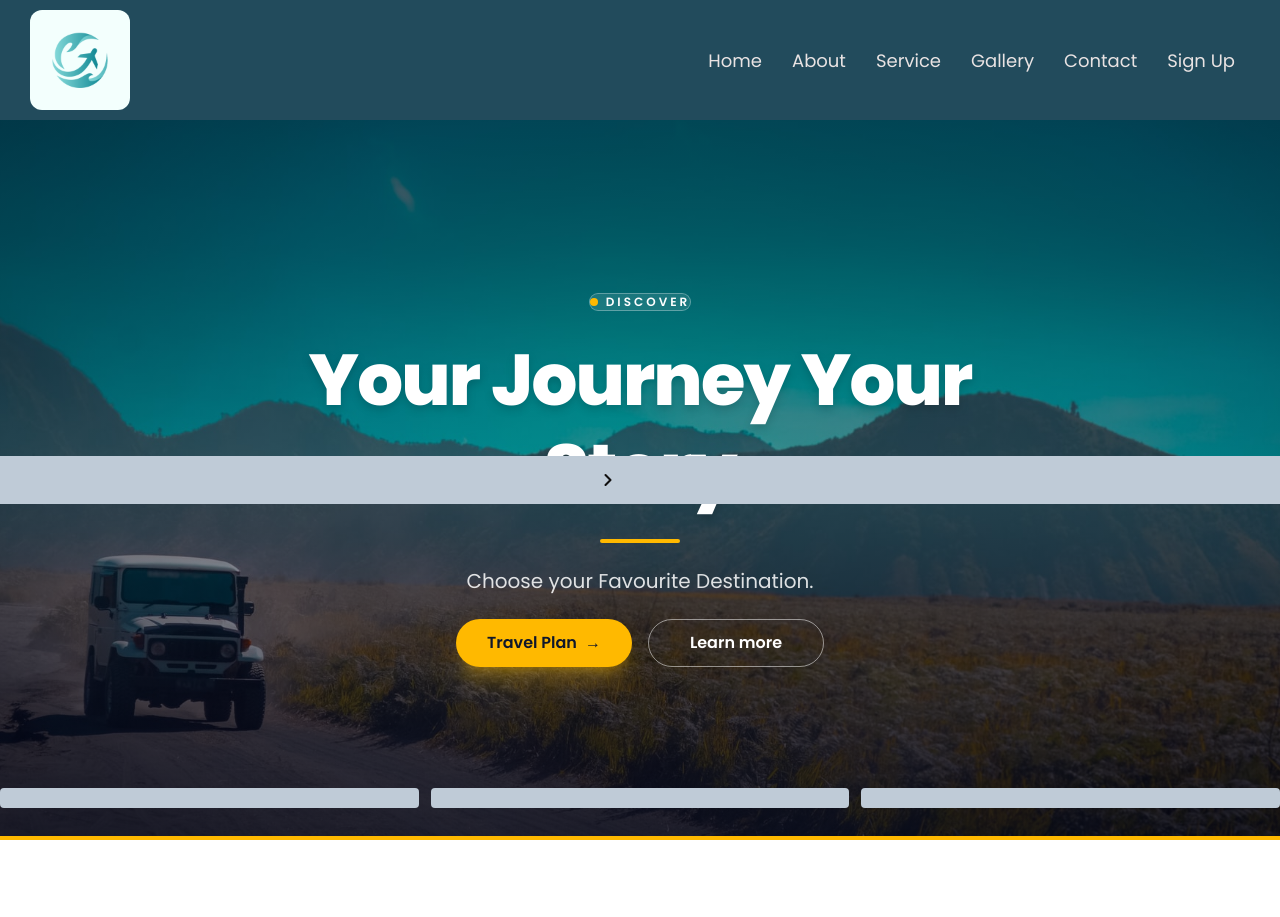
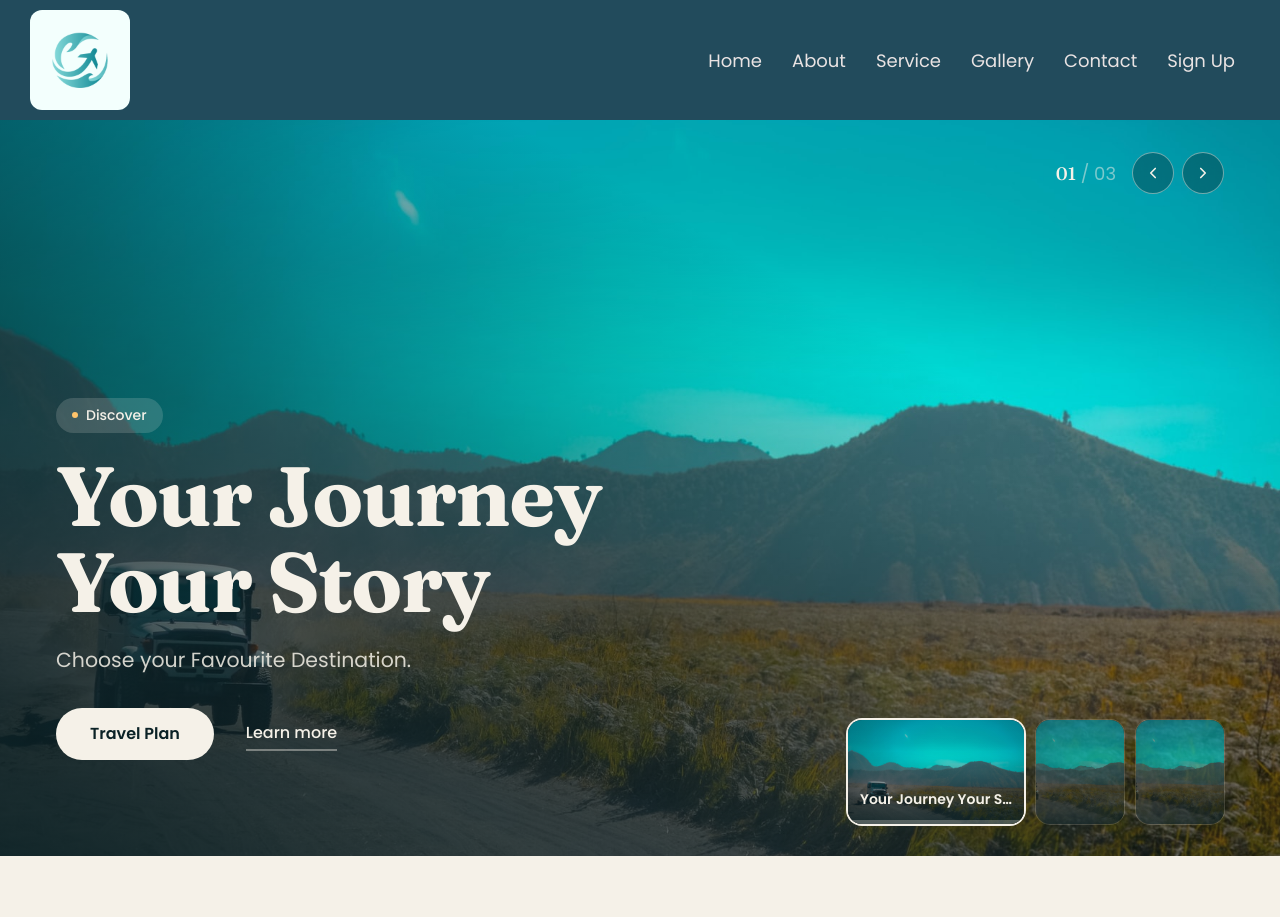
Before and after one commit to shabareeshabv/Travel-Website-Using-MERN, a React (Vite) app: page / in a window 1280 px wide. Shown: the top 917 px of the page. Built offline with nearby package versions, Linux system fonts and the light colour scheme.

Commit message:
destination

```diff
--- a/src/components/Destination.jsx
+++ b/src/components/Destination.jsx
@@ -2,47 +2,128 @@ import Mountain1 from "../assets/1.jpg";
 import Mountain2 from "../assets/4.jpg";
 import Mountain3 from "../assets/9.jpg";
 import Mountain4 from "../assets/10.jpg";
-import DestinationData from "./DestinationData";
-import "./DestinationStyles.css";
+
+/*
+  Destination section (self-contained: no DestinationData or
+  DestinationStyles.css needed, so you can delete those two files).
+  Rows alternate sides automatically.
+*/
+
+const destinations = [
+  {
+    heading: "Taal Volcano, Batangas, Philippines",
+    text: "Located in the province of Batangas, Taal Volcano is one of the most iconic landscapes in the Philippines. It is a volcano inside a lake on an island, creating a breathtaking natural wonder. The hike up to the crater is short and beginner-friendly, offering stunning views of the surrounding Taal Lake. Visitors can also enjoy boat tours and local delicacies like 'bulalo' after their adventure.",
+    img1: Mountain1,
+    img2: Mountain2,
+  },
+  {
+    heading: "Mount Fuji, Japan",
+    text: "Mount Fuji, Japan's highest peak, is an iconic symbol of the country. Located about 100 kilometers southwest of Tokyo, this active stratovolcano attracts climbers and tourists from around the world. The best views can be enjoyed from the Fuji Five Lakes region or during the cherry blossom season. Hiking the mountain is a popular activity, especially in summer.",
+    img1: Mountain1,
+    img2: Mountain2,
+  },
+  {
+    heading: "The Swiss Alps, Switzerland",
+    text: "The Swiss Alps offer some of the most stunning mountain landscapes in the world. With breathtaking peaks, picturesque villages, and world-class ski resorts like Zermatt and St. Moritz, this region is a paradise for nature lovers and adventure seekers. Visitors can enjoy hiking, skiing, and scenic train rides through the mountains.",
+    img1: Mountain1,
+    img2: Mountain2,
+  },
+  {
+    heading: "Machu Picchu, Peru",
+    text: "Machu Picchu, the famous Incan citadel, is nestled high in the Andes Mountains of Peru. This UNESCO World Heritage Site offers stunning views and a glimpse into ancient history. Visitors can trek the Inca Trail to reach the ruins or take a scenic train ride. The site is surrounded by lush greenery and mist-covered peaks, making it one of the most breathtaking destinations in the world.",
+    img1: Mountain3,
+    img2: Mountain4,
+  },
+];
+
+// "Taal Volcano, Batangas, Philippines" -> name + place
+const splitHeading = (h) => {
+  const i = h.indexOf(",");
+  return i === -1 ? { name: h, place: "" } : { name: h.slice(0, i), place: h.slice(i + 1).trim() };
+};
+
+function DestinationRow({ heading, text, img1, img2, reverse }) {
+  const { name, place } = splitHeading(heading);
+  return (
+    <article className={`dx-row${reverse ? " dx-reverse" : ""}`}>
+      <div className="dx-photos">
+        <img className="dx-main" src={img1} alt={name} loading="lazy" />
+        <img className="dx-side" src={img2} alt="" loading="lazy" />
+      </div>
+
+      <div className="dx-copy">
+        {place && (
+          <p className="dx-place">
+            <svg width="16" height="16" viewBox="0 0 24 24" fill="none" stroke="currentColor" strokeWidth="2" strokeLinecap="round" strokeLinejoin="round" aria-hidden="true">
+              <path d="M12 21s-7-6.2-7-11.5A7 7 0 0 1 19 9.5C19 14.8 12 21 12 21z" />
+              <circle cx="12" cy="9.5" r="2.5" />
+            </svg>
+            {place}
+          </p>
+        )}
+        <h3>{name}</h3>
+        <p className="dx-text">{text}</p>
+      </div>
+    </article>
+  );
+}
 
 const Destination = () => {
   return (
-    <div className="destination">
-      <h1>Explore Stunning Destinations</h1>
-      <p>Discover breathtaking landscapes and unique travel experiences.</p>
+    <section id="destinations" className="dx">
+      <style>{`
+        @import url('https://fonts.googleapis.com/css2?family=Fraunces:opsz,wght@9..144,500;9..144,700&family=Instrument+Sans:wght@400;500;600&display=swap');
 
-      <DestinationData
-        className="first-des"
-        heading="Taal Volcano, Batangas, Philippines"
-        text="Located in the province of Batangas, Taal Volcano is one of the most iconic landscapes in the Philippines. It is a volcano inside a lake on an island, creating a breathtaking natural wonder. The hike up to the crater is short and beginner-friendly, offering stunning views of the surrounding Taal Lake. Visitors can also enjoy boat tours and local delicacies like 'bulalo' after their adventure."
-        img1={Mountain1}
-        img2={Mountain2}
-      />
+        .dx { --ink:#0B2226; --foam:#F5F1E8; --sun:#FFC46B; --pin:#1F6F66;
+          background:var(--foam); color:var(--ink); font-family:'Instrument Sans',system-ui,sans-serif;
+          padding:clamp(64px,10vw,128px) clamp(24px,5vw,56px); box-sizing:border-box; }
+        .dx *, .dx *::before, .dx *::after { box-sizing:border-box; }
+        .dx h2, .dx h3, .dx p { margin:0; padding:0; }
 
-      <DestinationData
-        className="first-des"
-        heading="Mount Fuji, Japan"
-        text="Mount Fuji, Japan's highest peak, is an iconic symbol of the country. Located about 100 kilometers southwest of Tokyo, this active stratovolcano attracts climbers and tourists from around the world. The best views can be enjoyed from the Fuji Five Lakes region or during the cherry blossom season. Hiking the mountain is a popular activity, especially in summer."
-        img1={Mountain1}
-        img2={Mountain2}
-      />
+        .dx-inner { max-width:1180px; margin:0 auto; }
 
-      <DestinationData
-        className="first-des"
-        heading="The Swiss Alps, Switzerland"
-        text="The Swiss Alps offer some of the most stunning mountain landscapes in the world. With breathtaking peaks, picturesque villages, and world-class ski resorts like Zermatt and St. Moritz, this region is a paradise for nature lovers and adventure seekers. Visitors can enjoy hiking, skiing, and scenic train rides through the mountains."
-        img1={Mountain1}
-        img2={Mountain2}
-      />
+        .dx-head { max-width:640px; margin-bottom:clamp(48px,8vw,96px); }
+        .dx-head h2 { font-family:'Fraunces',Georgia,serif; font-variation-settings:"opsz" 144; font-weight:700;
+          font-size:clamp(34px,5vw,56px); line-height:1.05; letter-spacing:-.02em; }
+        .dx-head p { margin-top:18px; font-size:clamp(17px,1.6vw,20px); line-height:1.55; color:rgba(11,34,38,.72); }
 
-      <DestinationData
-        className="first-des-reverse"
-        heading="Machu Picchu, Peru"
-        text="Machu Picchu, the famous Incan citadel, is nestled high in the Andes Mountains of Peru. This UNESCO World Heritage Site offers stunning views and a glimpse into ancient history. Visitors can trek the Inca Trail to reach the ruins or take a scenic train ride. The site is surrounded by lush greenery and mist-covered peaks, making it one of the most breathtaking destinations in the world."
-        img1={Mountain3}
-        img2={Mountain4}
-      />
-    </div>
+        .dx-row { display:grid; grid-template-columns:1.05fr 1fr; gap:clamp(32px,6vw,88px); align-items:center; }
+        .dx-row + .dx-row { margin-top:clamp(72px,10vw,128px); }
+        .dx-reverse { grid-template-columns:1fr 1.05fr; }
+        .dx-reverse .dx-photos { order:2; }
+
+        .dx-photos { position:relative; padding-bottom:12%; }
+        .dx-main { display:block; width:80%; aspect-ratio:4/5; object-fit:cover; border-radius:20px;
+          box-shadow:0 24px 48px -24px rgba(11,34,38,.45); }
+        .dx-side { position:absolute; right:0; bottom:0; width:50%; aspect-ratio:1/1; object-fit:cover;
+          border-radius:20px; border:8px solid var(--foam); box-shadow:0 18px 36px -18px rgba(11,34,38,.5); }
+        .dx-reverse .dx-main { margin-left:auto; }
+        .dx-reverse .dx-side { right:auto; left:0; }
+
+        .dx-place { display:inline-flex; align-items:center; gap:6px; color:var(--pin); font-weight:600; font-size:15px; }
+        .dx-copy h3 { margin-top:12px; font-family:'Fraunces',Georgia,serif; font-variation-settings:"opsz" 144;
+          font-weight:700; font-size:clamp(30px,4vw,46px); line-height:1.08; letter-spacing:-.015em; }
+        .dx-copy h3::after { content:""; display:block; width:56px; height:4px; border-radius:99px; background:var(--sun); margin-top:20px; }
+        .dx-text { margin-top:22px; max-width:520px; font-size:17px; line-height:1.7; color:rgba(11,34,38,.8); }
+
+        @media (max-width:860px) {
+          .dx-row, .dx-reverse { grid-template-columns:1fr; }
+          .dx-reverse .dx-photos { order:0; }
+          .dx-main { width:84%; }
+        }
+      `}</style>
+
+      <div className="dx-inner">
+        <header className="dx-head">
+          <h2>Explore stunning destinations</h2>
+          <p>Discover breathtaking landscapes and unique travel experiences.</p>
+        </header>
+
+        {destinations.map((d, i) => (
+          <DestinationRow key={d.heading} {...d} reverse={i % 2 === 1} />
+        ))}
+      </div>
+    </section>
   );
 };
 
--- a/src/components/Hero.jsx
+++ b/src/components/Hero.jsx
@@ -1,6 +1,11 @@
 import { useState, useEffect } from "react";
 
-function Hero({ slides, interval = 5000 }) {
+/*
+  Hero carousel (self-contained styling: no Tailwind needed, so global
+  resets or button styles in your project can't break the spacing).
+  slides: [{ img, title, text, tag, url, buttonText }]
+*/
+function Hero({ slides, interval = 6000 }) {
   const [current, setCurrent] = useState(0);
   const [paused, setPaused] = useState(false);
   const total = slides.length;
@@ -10,113 +15,187 @@ function Hero({ slides, interval = 5000 }) {
     if (paused) return;
     const t = setTimeout(() => go(current + 1), interval);
     return () => clearTimeout(t);
+    // eslint-disable-next-line react-hooks/exhaustive-deps
   }, [current, paused, interval]);
 
   const s = slides[current];
+  const pad = (n) => String(n).padStart(2, "0");
 
   return (
     <section
-      className="relative h-[90vh] min-h-[560px] w-full overflow-hidden bg-slate-950"
+      className="hx"
       onMouseEnter={() => setPaused(true)}
       onMouseLeave={() => setPaused(false)}
+      onFocus={() => setPaused(true)}
+      onBlur={() => setPaused(false)}
     >
       <style>{`
-        @keyframes fadeUp { from { opacity:0; transform: translateY(30px) } to { opacity:1; transform:none } }
-        @keyframes heroBar { from { transform: scaleX(0) } to { transform: scaleX(1) } }
+        @import url('https://fonts.googleapis.com/css2?family=Fraunces:opsz,wght@9..144,500;9..144,700&family=Instrument+Sans:wght@400;500;600&display=swap');
+
+        .hx { --ink:#0B2226; --foam:#F5F1E8; --sun:#FFC46B; --lagoon:#5ED1C0;
+          position:relative; width:100%; height:92vh; min-height:600px; overflow:hidden;
+          background:var(--ink); font-family:'Instrument Sans',system-ui,sans-serif; box-sizing:border-box; }
+        .hx *, .hx *::before, .hx *::after { box-sizing:border-box; }
+        .hx button { font:inherit; cursor:pointer; margin:0; }
+        .hx a { text-decoration:none; }
+
+        .hx .photo { position:absolute; inset:0; width:100%; height:100%; object-fit:cover;
+          transition:opacity 1200ms ease-out, transform 14000ms ease-out; }
+        .hx .shade { position:absolute; inset:0;
+          background:linear-gradient(to top right, rgba(11,34,38,.92) 0%, rgba(11,34,38,.55) 38%, rgba(11,34,38,0) 70%); }
+
+        .hx .content { position:absolute; left:0; right:0; bottom:0; max-width:1280px; margin:0 auto;
+          padding:0 clamp(24px,5vw,56px) clamp(96px,12vh,120px); }
+        .hx .copy { max-width:680px; animation:hxRise .8s cubic-bezier(.2,.7,.2,1) both; }
+
+        .hx .tag { display:inline-flex; align-items:center; gap:8px; padding:7px 16px; border-radius:999px;
+          background:rgba(245,241,232,.16); color:var(--foam); font-size:14px; font-weight:500;
+          backdrop-filter:blur(8px); -webkit-backdrop-filter:blur(8px); }
+        .hx .tag i { width:6px; height:6px; border-radius:50%; background:var(--sun); display:block; }
+
+        .hx h1 { margin:20px 0 0; padding:0; color:var(--foam); font-family:'Fraunces',Georgia,serif;
+          font-variation-settings:"opsz" 144; font-weight:700; letter-spacing:-.02em; line-height:1.02;
+          font-size:clamp(40px,7vw,84px); }
+        .hx .lede { margin:20px 0 0; max-width:540px; color:rgba(245,241,232,.85);
+          font-size:clamp(17px,1.6vw,21px); line-height:1.55; }
+
+        .hx .actions { display:flex; flex-wrap:wrap; align-items:center; gap:16px 32px; margin-top:32px; }
+        .hx .primary { display:inline-flex; align-items:center; justify-content:center; height:52px; padding:0 34px;
+          border-radius:999px; background:var(--foam); color:var(--ink); font-weight:600; font-size:16px;
+          white-space:nowrap; transition:filter .2s, transform .2s; }
+        .hx .primary:hover { filter:brightness(1.08); transform:translateY(-1px); }
+        .hx .link { color:var(--foam); font-weight:500; padding:4px 0; border-bottom:2px solid rgba(245,241,232,.4);
+          transition:border-color .2s; }
+        .hx .link:hover { border-color:var(--sun); }
+
+        .hx .top { position:absolute; top:32px; right:clamp(24px,5vw,56px); z-index:10; display:flex; align-items:center;
+          gap:16px; color:var(--foam); }
+        .hx .count { font-family:'Fraunces',Georgia,serif; font-size:18px; font-variant-numeric:tabular-nums; }
+        .hx .count span { opacity:.5; }
+        .hx .arrow { width:42px; height:42px; padding:0; display:inline-flex; align-items:center; justify-content:center;
+          border-radius:50%; background:rgba(11,34,38,.35); color:var(--foam); border:1px solid rgba(245,241,232,.45);
+          backdrop-filter:blur(8px); -webkit-backdrop-filter:blur(8px); transition:background .2s, color .2s; }
+        .hx .arrow:hover { background:var(--foam); color:var(--ink); }
+        .hx .arrows { display:flex; gap:8px; }
+
+        .hx .thumbs { position:absolute; right:clamp(24px,5vw,56px); bottom:32px; z-index:10; display:flex; align-items:flex-end; gap:12px; }
+        .hx .thumb { position:relative; height:104px; padding:0; overflow:hidden; border:0; border-radius:14px;
+          background:var(--ink); text-align:left; color:var(--foam);
+          transition:width .5s, opacity .5s, box-shadow .5s; }
+        .hx .thumb img { position:absolute; inset:0; width:100%; height:100%; object-fit:cover; transition:transform .4s; }
+        .hx .thumb:hover img { transform:scale(1.06); }
+        .hx .thumb .fade { position:absolute; inset:0; background:linear-gradient(to top, rgba(11,34,38,.85), rgba(11,34,38,.05) 70%); }
+        .hx .thumb .name { position:absolute; left:12px; right:12px; bottom:14px; font-size:14px; font-weight:600;
+          white-space:nowrap; overflow:hidden; text-overflow:ellipsis; }
+        .hx .track { position:absolute; left:0; right:0; bottom:0; height:4px; background:rgba(245,241,232,.25); }
+
+        .hx .bar { display:block; width:100%; height:100%; background:var(--sun); transform-origin:left;
+          animation-name:hxBar; animation-timing-function:linear; animation-fill-mode:forwards; }
+
+        .hx .segments { display:none; position:absolute; left:clamp(24px,5vw,56px); right:clamp(24px,5vw,56px); bottom:32px;
+          z-index:10; gap:8px; }
+        .hx .seg { position:relative; flex:1; height:4px; padding:0; border:0; border-radius:99px; overflow:hidden;
+          background:rgba(245,241,232,.3); }
+        .hx .seg .done { position:absolute; inset:0; background:var(--foam); }
+
+        .hx a:focus-visible, .hx button:focus-visible { outline:2px solid var(--lagoon); outline-offset:3px; }
+
+        @keyframes hxRise { from { opacity:0; transform:translateY(24px) } to { opacity:1; transform:none } }
+        @keyframes hxBar  { from { transform:scaleX(0) } to { transform:scaleX(1) } }
+
+        @media (max-width:767px) {
+          .hx .thumbs { display:none; }
+          .hx .segments { display:flex; }
+          .hx .content { padding-bottom:72px; }
+        }
+        @media (prefers-reduced-motion:reduce) {
+          .hx .copy { animation:none; }
+          .hx .photo { transition:opacity 300ms; transform:none !important; }
+        }
       `}</style>
 
-      {/* background images: crossfade + slow zoom */}
       {slides.map((slide, i) => (
         <img
           key={i}
+          className="photo"
           src={slide.img}
-          alt={slide.title}
-          className={`absolute inset-0 h-full w-full object-cover transition-all duration-[1400ms] ease-out ${
-            i === current ? "scale-110 opacity-100" : "scale-100 opacity-0"
-          }`}
+          alt={i === current ? slide.title : ""}
+          aria-hidden={i !== current}
+          style={{ opacity: i === current ? 1 : 0, transform: i === current ? "scale(1.08)" : "scale(1)" }}
         />
       ))}
+      <div className="shade" />
 
-      {/* overlay */}
-      <div className="absolute inset-0 bg-gradient-to-b from-slate-950/60 via-slate-950/40 to-slate-950/80" />
-
-      {/* centered content */}
-      <div className="absolute inset-0 flex items-center justify-center">
-        <div
-          key={current}
-          className="flex w-[90%] max-w-3xl flex-col items-center gap-6 text-center"
-          style={{ animation: "fadeUp 0.9s ease-out both" }}
-        >
-          <div className="flex items-center gap-2 rounded-full border border-white/30 bg-white/10 px-5 py-2 text-xs font-semibold uppercase tracking-[0.25em] text-white backdrop-blur-md">
-            <span className="h-2 w-2 rounded-full bg-amber-400" />
-            <span>{s.tag || "Discover"}</span>
-          </div>
-
-          <h1 className="text-4xl font-extrabold leading-tight tracking-tight text-white drop-shadow-lg sm:text-5xl md:text-7xl">
-            {s.title}
-          </h1>
-
-          <div className="h-1 w-20 rounded-full bg-amber-400" />
-
-          <div className="max-w-xl text-lg text-white/85 md:text-xl">{s.text}</div>
-
-          <div className="flex flex-wrap items-center justify-center gap-4">
-            <a
-              href={s.url}
-              className="flex h-12 w-44 items-center justify-center gap-2 rounded-full bg-amber-400 font-semibold text-slate-900 shadow-xl shadow-amber-400/30 transition hover:-translate-y-0.5 hover:bg-amber-300"
-            >
-              {s.buttonText} <span>→</span>
-            </a>
-            <a
-              href="#destinations"
-              className="flex h-12 w-44 items-center justify-center rounded-full border border-white/50 font-semibold text-white backdrop-blur-md transition hover:bg-white/15"
-            >
-              Learn more
-            </a>
+      <div className="content">
+        <div key={current} className="copy">
+          <span className="tag"><i />{s.tag || "Discover"}</span>
+          <h1>{s.title}</h1>
+          <p className="lede">{s.text}</p>
+          <div className="actions">
+            <a className="primary" href={s.url}>{s.buttonText}</a>
+            <a className="link" href="#destinations">Learn more</a>
           </div>
         </div>
       </div>
 
-      {/* arrows */}
-      <button
-        aria-label="Previous slide"
-        onClick={() => go(current - 1)}
-        className="absolute left-4 top-1/2 z-10 hidden h-12 w-12 -translate-y-1/2 items-center justify-center rounded-full border border-white/30 bg-white/10 text-white backdrop-blur-md transition hover:bg-white hover:text-black md:flex md:left-8"
-      >
-        <svg width="20" height="20" viewBox="0 0 24 24" fill="none" stroke="currentColor" strokeWidth="2.5" strokeLinecap="round" strokeLinejoin="round"><path d="M15 18l-6-6 6-6" /></svg>
+      <div className="top">
+        <span className="count">{pad(current + 1)}<span> / {pad(total)}</span></span>
+        <div className="arrows">
+          <button className="arrow" aria-label="Previous slide" onClick={() => go(current - 1)}>
+            <svg width="18" height="18" viewBox="0 0 24 24" fill="none" stroke="currentColor" strokeWidth="2.2" strokeLinecap="round" strokeLinejoin="round"><path d="M15 18l-6-6 6-6" /></svg>
           </button>
-      <button
-        aria-label="Next slide"
-        onClick={() => go(current + 1)}
-        className="absolute right-4 top-1/2 z-10 hidden h-12 w-12 -translate-y-1/2 items-center justify-center rounded-full border border-white/30 bg-white/10 text-white backdrop-blur-md transition hover:bg-white hover:text-black md:flex md:right-8"
-      >
-        <svg width="20" height="20" viewBox="0 0 24 24" fill="none" stroke="currentColor" strokeWidth="2.5" strokeLinecap="round" strokeLinejoin="round"><path d="M9 18l6-6-6-6" /></svg>
+          <button className="arrow" aria-label="Next slide" onClick={() => go(current + 1)}>
+            <svg width="18" height="18" viewBox="0 0 24 24" fill="none" stroke="currentColor" strokeWidth="2.2" strokeLinecap="round" strokeLinejoin="round"><path d="M9 18l6-6-6-6" /></svg>
           </button>
+        </div>
+      </div>
 
-      {/* dots */}
-      <div className="absolute bottom-8 left-0 right-0 z-10 flex items-center justify-center gap-3">
-        {slides.map((_, i) => (
+      <div className="thumbs">
+        {slides.map((slide, i) => {
+          const active = i === current;
+          return (
             <button
               key={i}
-            aria-label={`Go to slide ${i + 1}`}
+              className="thumb"
               onClick={() => setCurrent(i)}
-            className={`h-2.5 rounded-full transition-all duration-500 ${
-              i === current ? "w-10 bg-amber-400" : "w-2.5 bg-white/50 hover:bg-white/80"
-            }`}
+              aria-label={`Go to slide ${i + 1}: ${slide.title}`}
+              aria-current={active}
+              style={{
+                width: active ? 176 : 88,
+                opacity: active ? 1 : 0.7,
+                boxShadow: active ? "0 0 0 2px #F5F1E8" : "0 0 0 1px rgba(245,241,232,.25)",
+              }}
+            >
+              <img src={slide.img} alt="" />
+              <span className="fade" />
+              {active && <span className="name">{slide.title}</span>}
+              {active && (
+                <span className="track">
+                  <span
+                    key={current}
+                    className="bar"
+                    style={{ animationDuration: `${interval}ms`, animationPlayState: paused ? "paused" : "running" }}
                   />
-        ))}
+                </span>
+              )}
+            </button>
+          );
+        })}
       </div>
 
-      {/* progress line */}
-      <div className="absolute bottom-0 left-0 right-0 z-10 h-1 bg-white/15">
-        <div
+      <div className="segments">
+        {slides.map((_, i) => (
+          <button key={i} className="seg" aria-label={`Go to slide ${i + 1}`} onClick={() => setCurrent(i)}>
+            {i < current && <span className="done" />}
+            {i === current && (
+              <span
                 key={current}
-          className="h-full origin-left bg-amber-400"
-          style={{
-            animation: `heroBar ${interval}ms linear forwards`,
-            animationPlayState: paused ? "paused" : "running",
-          }}
+                className="bar"
+                style={{ position: "absolute", inset: 0, animationDuration: `${interval}ms`, animationPlayState: paused ? "paused" : "running" }}
               />
+            )}
+          </button>
+        ))}
       </div>
     </section>
   );
```
Lines whose indentation alone changed are shown as unchanged.
